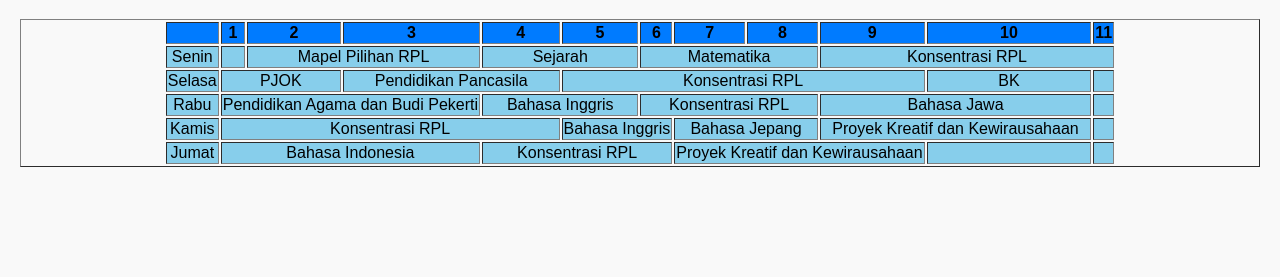
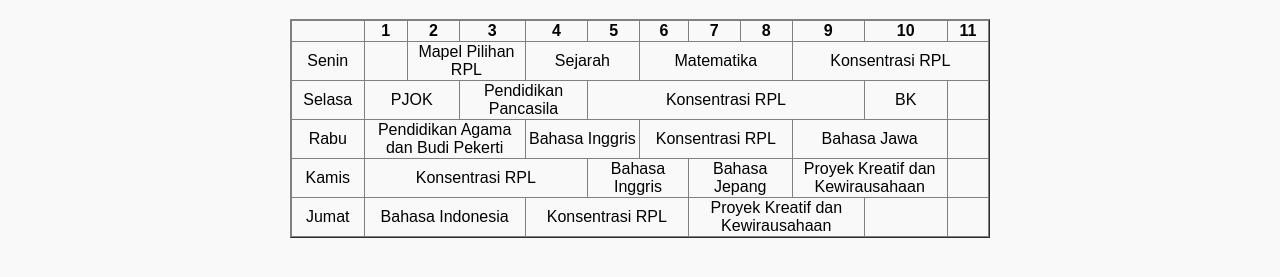
Before and after one commit to reyhanputra10/reyhan, a plain HTML site: page jadwal.html in a window 1280 px wide. Shown: the part 139-416 px from the top of the page. Drawn offline with Linux system fonts and the light colour scheme.

Commit message:
Update style.css

```diff
--- a/style.css
+++ b/style.css
@@ -82,30 +82,28 @@ table{
 }
 
 /* CSS Jadwal Pelajaran */
-#jadwal {
-    margin-top: 40px;
+.table {
+    display: flex;
+    justify-content: center;
+    margin-top: 20px;
 }
 
-#jadwal table {
-    width: 100%;
+table {
     border-collapse: collapse;
+    width: 700px;
 }
 
-#jadwal table, #jadwal th, #jadwal td {
-    border: 1px solid black;
+th {
+    width: 1000px;
 }
 
-#jadwal th, #jadwal td {
-    padding: 12px;
-    text-align: left;
+tr {
+    width: 1000px;
 }
 
-table tr th {
-    background-color: #007BFF;
-}
-
-table tr td {
-    background-color: skyblue;
+td {
+    width: 1000px;
+    text-align: center;
 }
 
 /* CSS Halaman Galeri */
```
